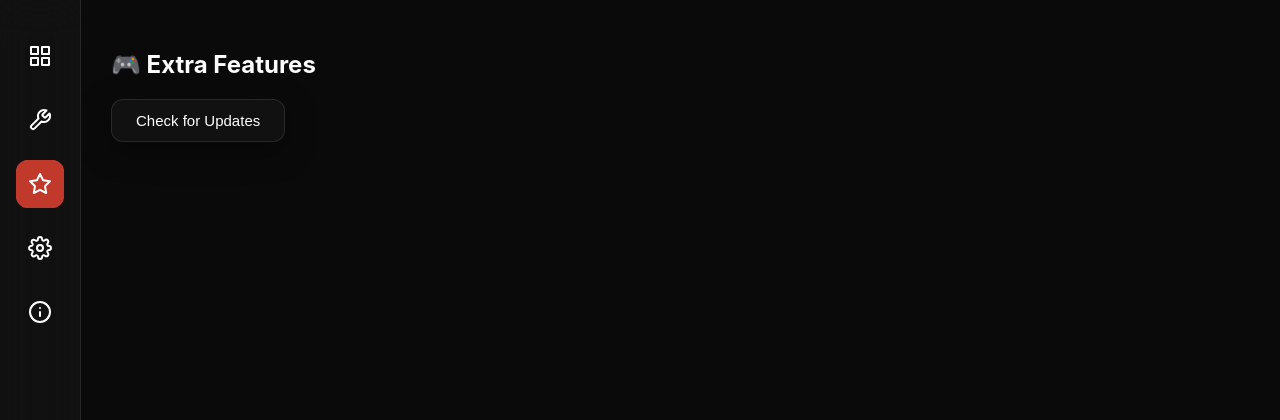
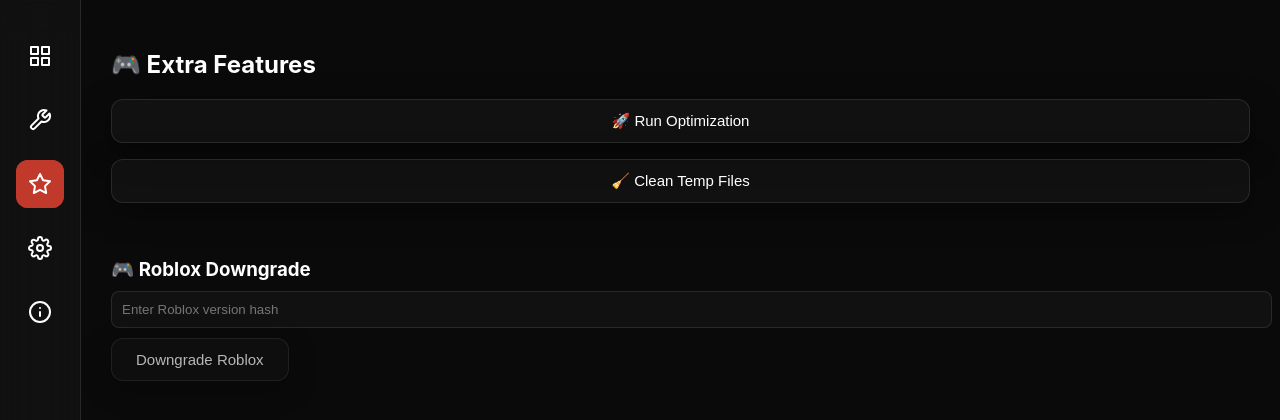
Before and after one commit to DragosKissLove/tfy-electron, a React (Create React App) app: page / in a window 1280 px wide. Both pictures are taken after a click on the button 40 px from the left and 184 px from the top of the page. Shown: the top 420 px of the page. Built offline with nearby package versions, Linux system fonts and the light colour scheme.

Commit message:
Implement new features and improvements

```diff
--- a/src/Settings.js
+++ b/src/Settings.js
@@ -1,6 +1,7 @@
-// 📁 src/pages/Settings.js
 import React from 'react';
 import { useTheme } from './ThemeContext';
+import { motion } from 'framer-motion';
+import { FiMoon, FiSun, FiRefreshCw } from 'react-icons/fi';
 
 const Settings = () => {
   const { darkMode, setDarkMode, primaryColor, setPrimaryColor } = useTheme();
@@ -13,22 +14,94 @@
     setPrimaryColor(e.target.value);
   };
 
+  const handleCheckUpdates = async () => {
+    try {
+      if (window.api) {
+        await window.api.runPythonFunction('check_for_updates');
+      }
+    } catch (error) {
+      console.error('Error checking updates:', error);
+    }
+  };
+
   return (
-    <div style={{ padding: 30 }}>
-      <h2 style={{ marginBottom: 20 }}>⚙️ Setări</h2>
+    <motion.div
+      style={{ padding: 30 }}
+      initial={{ opacity: 0, y: 20 }}
+      animate={{ opacity: 1, y: 0 }}
+      exit={{ opacity: 0, y: -20 }}
+      transition={{ duration: 0.4 }}
+    >
+      <h2 style={{ marginBottom: 20 }}>⚙️ Settings</h2>
 
-      <div style={{ marginBottom: 20 }}>
-        <label style={{ marginRight: 10 }}>🌗 Trecere între Light/Dark:</label>
-        <button onClick={handleThemeToggle}>
-          {darkMode ? 'Switch to Light' : 'Switch to Dark'}
-        </button>
+      <div style={{ display: 'flex', flexDirection: 'column', gap: 24 }}>
+        <motion.div
+          whileHover={{ scale: 1.02 }}
+          style={{
+            padding: 20,
+            borderRadius: 16,
+            background: 'rgba(255,255,255,0.05)',
+            border: '1px solid rgba(255,255,255,0.1)'
+          }}
+        >
+          <h3 style={{ marginBottom: 16 }}>🎨 Appearance</h3>
+          <div style={{ display: 'flex', alignItems: 'center', gap: 16 }}>
+            <button
+              onClick={handleThemeToggle}
+              style={{
+                padding: '12px 24px',
+                borderRadius: 12,
+                background: 'rgba(255,255,255,0.1)',
+                border: 'none',
+                color: '#fff',
+                cursor: 'pointer',
+                display: 'flex',
+                alignItems: 'center',
+                gap: 8
+              }}
+            >
+              {darkMode ? <FiMoon /> : <FiSun />}
+              {darkMode ? 'Dark Mode' : 'Light Mode'}
+            </button>
+            <input
+              type="color"
+              value={primaryColor}
+              onChange={handleColorChange}
+              style={{ width: 40, height: 40, borderRadius: 8 }}
+            />
+          </div>
+        </motion.div>
+
+        <motion.div
+          whileHover={{ scale: 1.02 }}
+          style={{
+            padding: 20,
+            borderRadius: 16,
+            background: 'rgba(255,255,255,0.05)',
+            border: '1px solid rgba(255,255,255,0.1)'
+          }}
+        >
+          <h3 style={{ marginBottom: 16 }}>🔄 Updates</h3>
+          <button
+            onClick={handleCheckUpdates}
+            style={{
+              padding: '12px 24px',
+              borderRadius: 12,
+              background: 'rgba(255,255,255,0.1)',
+              border: 'none',
+              color: '#fff',
+              cursor: 'pointer',
+              display: 'flex',
+              alignItems: 'center',
+              gap: 8
+            }}
+          >
+            <FiRefreshCw />
+            Check for Updates
+          </button>
+        </motion.div>
       </div>
-
-      <div style={{ marginBottom: 20 }}>
-        <label style={{ marginRight: 10 }}>🎨 Culoare primară:</label>
-        <input type="color" value={primaryColor} onChange={handleColorChange} />
-      </div>
-    </div>
+    </motion.div>
   );
 };
 
--- a/src/pages/About.js
+++ b/src/pages/About.js
@@ -1,6 +1,7 @@
 import React from 'react';
 import { motion } from 'framer-motion';
 import { useTheme } from '../ThemeContext';
+import { FiGithub, FiMessageCircle } from 'react-icons/fi';
 
 const About = () => {
   const { theme } = useTheme();
@@ -18,10 +19,35 @@
       style={{ padding: 30 }}
       initial={{ opacity: 0, y: 20 }}
       animate={{ opacity: 1, y: 0 }}
+      exit={{ opacity: 0, y: -20 }}
       transition={{ duration: 0.4 }}
     >
       <h2 style={{ marginBottom: 20 }}>📘 About TFY Tool</h2>
 
+      <div style={{
+        background: theme.cardBg,
+        padding: '24px',
+        borderRadius: '16px',
+        border: `1px solid ${theme.border}`,
+        marginBottom: '24px'
+      }}>
+        <h3 style={{ marginBottom: '16px' }}>Welcome to TFY Tool 2025! 🚀</h3>
+        <p style={{ marginBottom: '16px', lineHeight: '1.6' }}>
+          TFY Tool is your all-in-one Windows utility suite, designed to enhance your PC experience.
+          From system optimization to gaming tools, we've got everything you need to maximize your
+          Windows performance and customize your setup.
+        </p>
+        <p style={{ marginBottom: '16px', lineHeight: '1.6' }}>
+          Features include:
+          • System optimization
+          • Gaming tools and tweaks
+          • Windows activation
+          • Popular software installation
+          • And much more!
+        </p>
+      </div>
+
+      <div style={{ display: 'flex', gap: '16px' }}>
         <motion.button
           whileHover={{ scale: 1.02 }}
           whileTap={{ scale: 0.98 }}
@@ -35,11 +61,16 @@
             cursor: 'pointer',
             fontSize: '15px',
             fontWeight: 500,
-          boxShadow: theme.shadow
+            boxShadow: theme.shadow,
+            display: 'flex',
+            alignItems: 'center',
+            gap: '8px'
           }}
         >
-        Join Discord
+          <FiMessageCircle />
+          Join Our Discord
         </motion.button>
+      </div>
     </motion.div>
   );
 };
--- a/src/pages/Extra.js
+++ b/src/pages/Extra.js
@@ -1,24 +1,45 @@
 import React, { useState } from 'react';
-import { motion } from 'framer-motion';
+import { motion, AnimatePresence } from 'framer-motion';
 import { useTheme } from '../ThemeContext';
 
 const Extra = () => {
-  const { theme } = useTheme();
-  const [updateStatus, setUpdateStatus] = useState('');
+  const { theme, primaryColor } = useTheme();
+  const [status, setStatus] = useState('');
+  const [robloxVersion, setRobloxVersion] = useState('');
 
-  const handleCheckUpdates = async () => {
+  const handleOptimization = async () => {
     try {
-      // Check if we're in Electron environment and the API is available
-      if (window.api && typeof window.api.runPythonFunction === 'function') {
-        await window.api.runPythonFunction('check_for_updates');
-        setUpdateStatus('Update check completed');
-      } else {
-        console.warn('Electron API not available - app may be running in development mode');
-        setUpdateStatus('Update checking is only available in the desktop app');
+      if (window.api) {
+        setStatus('Running optimization...');
+        await window.api.runPythonFunction('run_optimization');
+        setStatus('Optimization completed!');
       }
     } catch (error) {
-      console.error('Error checking updates:', error);
-      setUpdateStatus('Failed to check for updates');
+      setStatus(`Error: ${error.message}`);
+    }
+  };
+
+  const handleCleanTemp = async () => {
+    try {
+      if (window.api) {
+        setStatus('Cleaning temporary files...');
+        await window.api.runPythonFunction('clean_temp');
+        setStatus('Temporary files cleaned!');
+      }
+    } catch (error) {
+      setStatus(`Error: ${error.message}`);
+    }
+  };
+
+  const handleRobloxDowngrade = async () => {
+    try {
+      if (window.api && robloxVersion) {
+        setStatus('Starting Roblox downgrade...');
+        await window.api.runPythonFunction('download_roblox_player', robloxVersion);
+        setStatus('Roblox downgrade completed!');
+      }
+    } catch (error) {
+      setStatus(`Error: ${error.message}`);
     }
   };
 
@@ -27,14 +48,16 @@
       style={{ padding: 30 }}
       initial={{ opacity: 0, y: 20 }}
       animate={{ opacity: 1, y: 0 }}
+      exit={{ opacity: 0, y: -20 }}
       transition={{ duration: 0.4 }}
     >
       <h2 style={{ marginBottom: 20 }}>🎮 Extra Features</h2>
 
+      <div style={{ display: 'flex', flexDirection: 'column', gap: 16 }}>
         <motion.button
           whileHover={{ scale: 1.02 }}
           whileTap={{ scale: 0.98 }}
-        onClick={handleCheckUpdates}
+          onClick={handleOptimization}
           style={{
             padding: '12px 24px',
             background: theme.cardBg,
@@ -44,22 +67,89 @@
             cursor: 'pointer',
             fontSize: '15px',
             fontWeight: 500,
-          boxShadow: theme.shadow,
-          marginBottom: '10px'
+            boxShadow: theme.shadow
           }}
         >
-        Check for Updates
+          🚀 Run Optimization
         </motion.button>
 
-      {updateStatus && (
-        <p style={{
-          marginTop: '10px',
+        <motion.button
+          whileHover={{ scale: 1.02 }}
+          whileTap={{ scale: 0.98 }}
+          onClick={handleCleanTemp}
+          style={{
+            padding: '12px 24px',
+            background: theme.cardBg,
+            border: `1px solid ${theme.border}`,
+            borderRadius: '12px',
             color: theme.text,
-          fontSize: '14px'
-        }}>
-          {updateStatus}
-        </p>
+            cursor: 'pointer',
+            fontSize: '15px',
+            fontWeight: 500,
+            boxShadow: theme.shadow
+          }}
+        >
+          🧹 Clean Temp Files
+        </motion.button>
+
+        <div style={{ marginTop: 20 }}>
+          <h3 style={{ marginBottom: 10 }}>🎮 Roblox Downgrade</h3>
+          <input
+            type="text"
+            value={robloxVersion}
+            onChange={(e) => setRobloxVersion(e.target.value)}
+            placeholder="Enter Roblox version hash"
+            style={{
+              width: '100%',
+              padding: '10px',
+              marginBottom: '10px',
+              borderRadius: '8px',
+              border: `1px solid ${theme.border}`,
+              background: theme.cardBg,
+              color: theme.text
+            }}
+          />
+          <motion.button
+            whileHover={{ scale: 1.02 }}
+            whileTap={{ scale: 0.98 }}
+            onClick={handleRobloxDowngrade}
+            disabled={!robloxVersion}
+            style={{
+              padding: '12px 24px',
+              background: robloxVersion ? primaryColor : theme.cardBg,
+              border: `1px solid ${theme.border}`,
+              borderRadius: '12px',
+              color: robloxVersion ? '#FFF' : theme.text,
+              cursor: robloxVersion ? 'pointer' : 'not-allowed',
+              fontSize: '15px',
+              fontWeight: 500,
+              boxShadow: theme.shadow,
+              opacity: robloxVersion ? 1 : 0.7
+            }}
+          >
+            Downgrade Roblox
+          </motion.button>
+        </div>
+
+        <AnimatePresence>
+          {status && (
+            <motion.div
+              initial={{ opacity: 0, y: 10 }}
+              animate={{ opacity: 1, y: 0 }}
+              exit={{ opacity: 0 }}
+              style={{
+                padding: '12px',
+                borderRadius: '8px',
+                background: theme.cardBg,
+                border: `1px solid ${theme.border}`,
+                marginTop: '20px'
+              }}
+            >
+              {status}
+            </motion.div>
           )}
+        </AnimatePresence>
+      </div>
     </motion.div>
   );
 };
```
Lines whose indentation alone changed are shown as unchanged.
